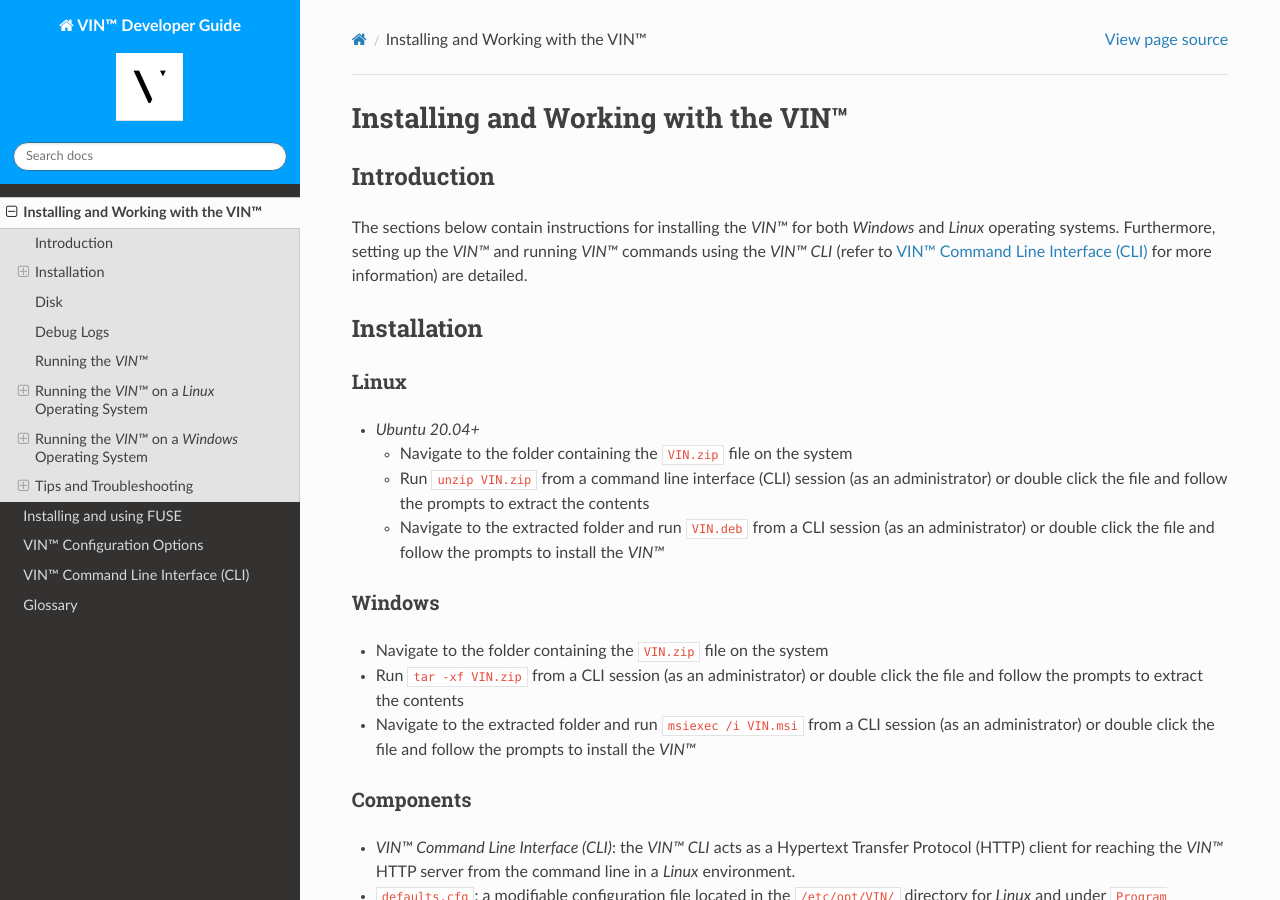
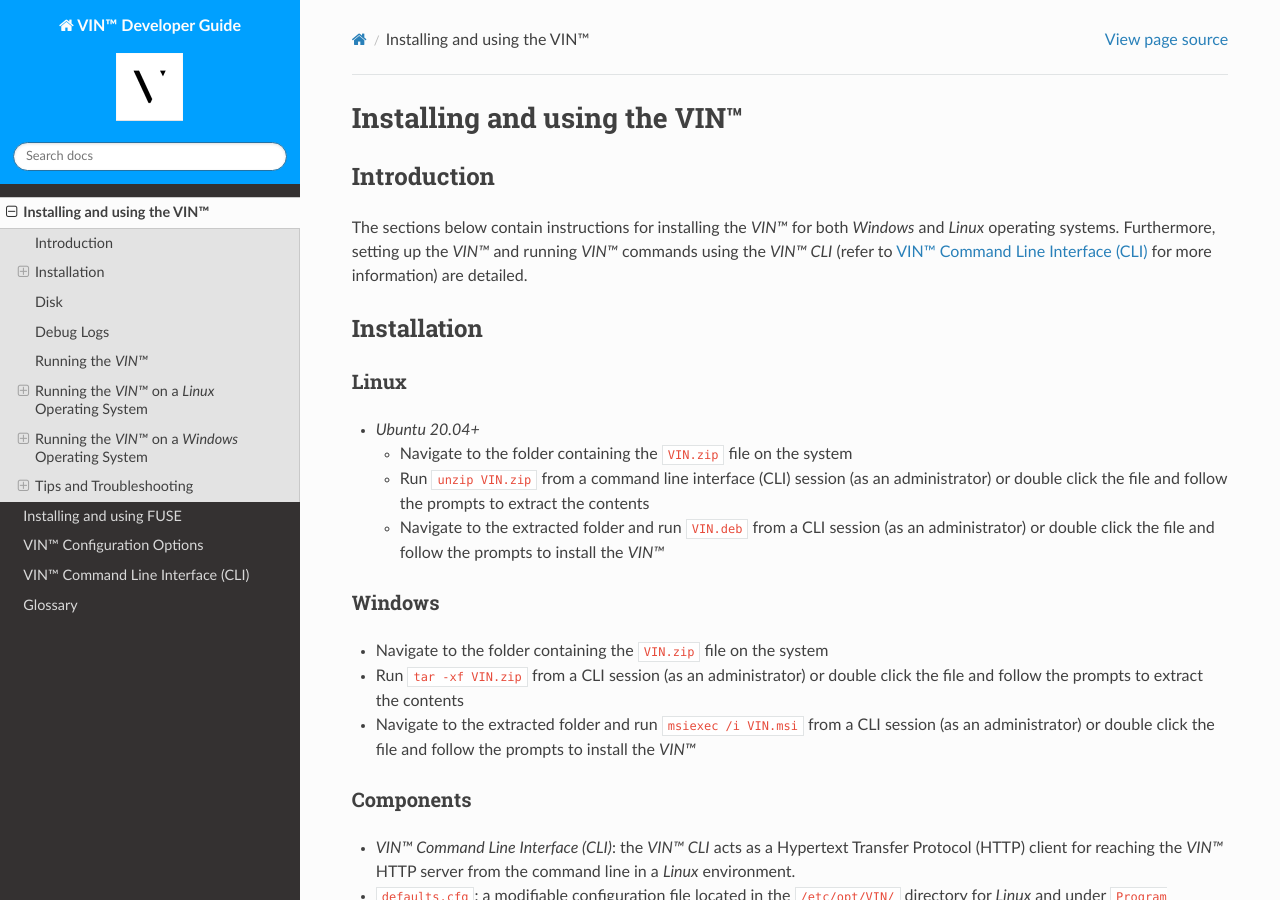
Before and after one commit to Market-Insight-Solutions-LLC/vin-developer-guide, a Sphinx documentation site: the page built from docs/source/getting_started_with_vin.rst, in a window 1280 px wide and 900 px high. Built offline with Sphinx 7.4.7 and the Read the Docs theme 2.0.0, drawn with Linux system fonts in a browser that asks for light colours.

Commit message:
minor changes

```diff
--- a/docs/source/getting_started_with_vin.rst
+++ b/docs/source/getting_started_with_vin.rst
@@ -1,5 +1,5 @@
 **************************************
-Installing and Working with the VIN™
+Installing and using the VIN™
 **************************************
 
 
```
